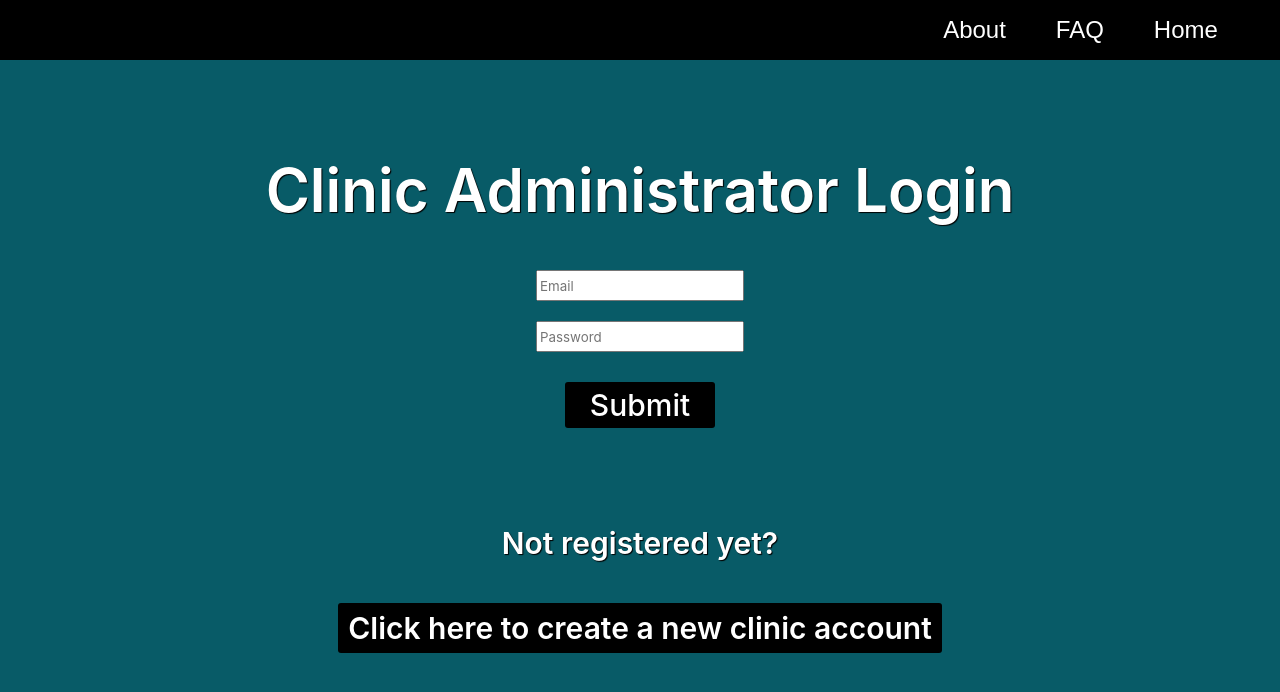
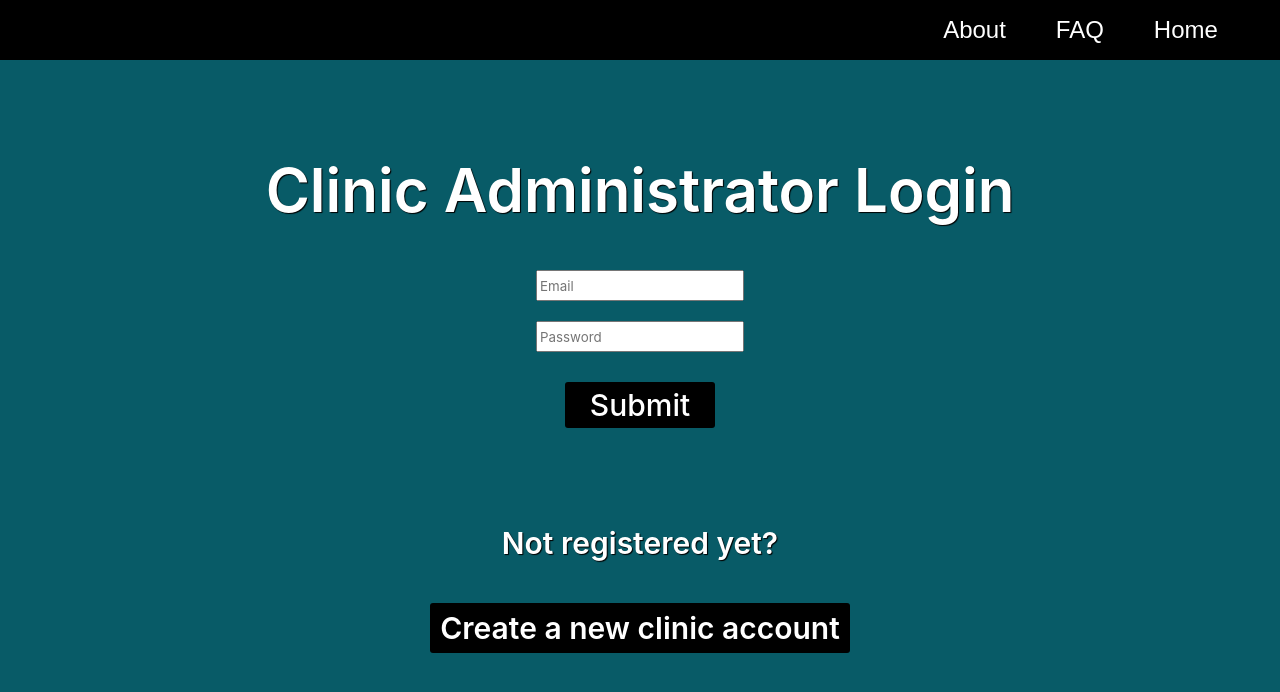
Before and after one commit to joni-sadler/Doctor-Finder, a React (Create React App) app in the folder frontend/: page /clinic_login in a window 1280 px wide. Shown: the top 692 px of the page. Built offline with nearby package versions, Linux system fonts and the light colour scheme; no server answers; what react-animations would draw is missing.

Commit message:
Minor style updates to Doctor and Clinic login pages

```diff
--- a/frontend/src/pages/ClinicLogin.js
+++ b/frontend/src/pages/ClinicLogin.js
@@ -78,7 +78,7 @@ const ClinicLogin = () => {
       <Signup>
         <SignupTitle>Not registered yet? </SignupTitle>
         <SignupText to={`/clinic_signup`}>
-          Click here to create a new clinic account
+          Create a new clinic account
         </SignupText>
       </Signup>
     </Container>
@@ -91,6 +91,7 @@ const Container = styled.div`
   height: auto;
   width: 100%;
   background-color: #085b67;
+  overflow: auto;
 `;
 
 const LoginDiv = styled.div`
@@ -104,6 +105,7 @@ const Dropdown = styled.div`
 `;
 
 const Title = styled.p`
+  text-align: center;
   font-size: 60px;
   font-weight: 600;
   margin: 100px 20px 20px 20px;
@@ -158,6 +160,7 @@ const SignupTitle = styled.p`
 `;
 
 const SignupText = styled(NavLink)`
+  text-align: center;
   background-color: black;
   padding: 10px;
   border-radius: 3px;
@@ -168,4 +171,5 @@ const SignupText = styled(NavLink)`
   text-decoration: none;
   cursor: pointer;
 `;
+
 export default ClinicLogin;
--- a/frontend/src/pages/DoctorLogin.js
+++ b/frontend/src/pages/DoctorLogin.js
@@ -87,9 +87,10 @@ const DoctorLogin = () => {
 const Container = styled.div`
   display: flex;
   flex-direction: column;
-  height: auto;
-  width: 100%;
+  height: 100vh;
+  width: 100vw;
   background-color: #085b67;
+  overflow: auto;
 `;
 
 const LoginDiv = styled.div`
@@ -103,6 +104,7 @@ const Dropdown = styled.div`
 `;
 
 const Title = styled.p`
+  text-align: center;
   font-size: 60px;
   font-weight: 600;
   margin: 100px 20px 20px 20px;
@@ -157,6 +159,7 @@ const SignupTitle = styled.p`
 `;
 
 const SignupText = styled(NavLink)`
+  text-align: center;
   background-color: black;
   padding: 10px;
   border-radius: 3px;
```
